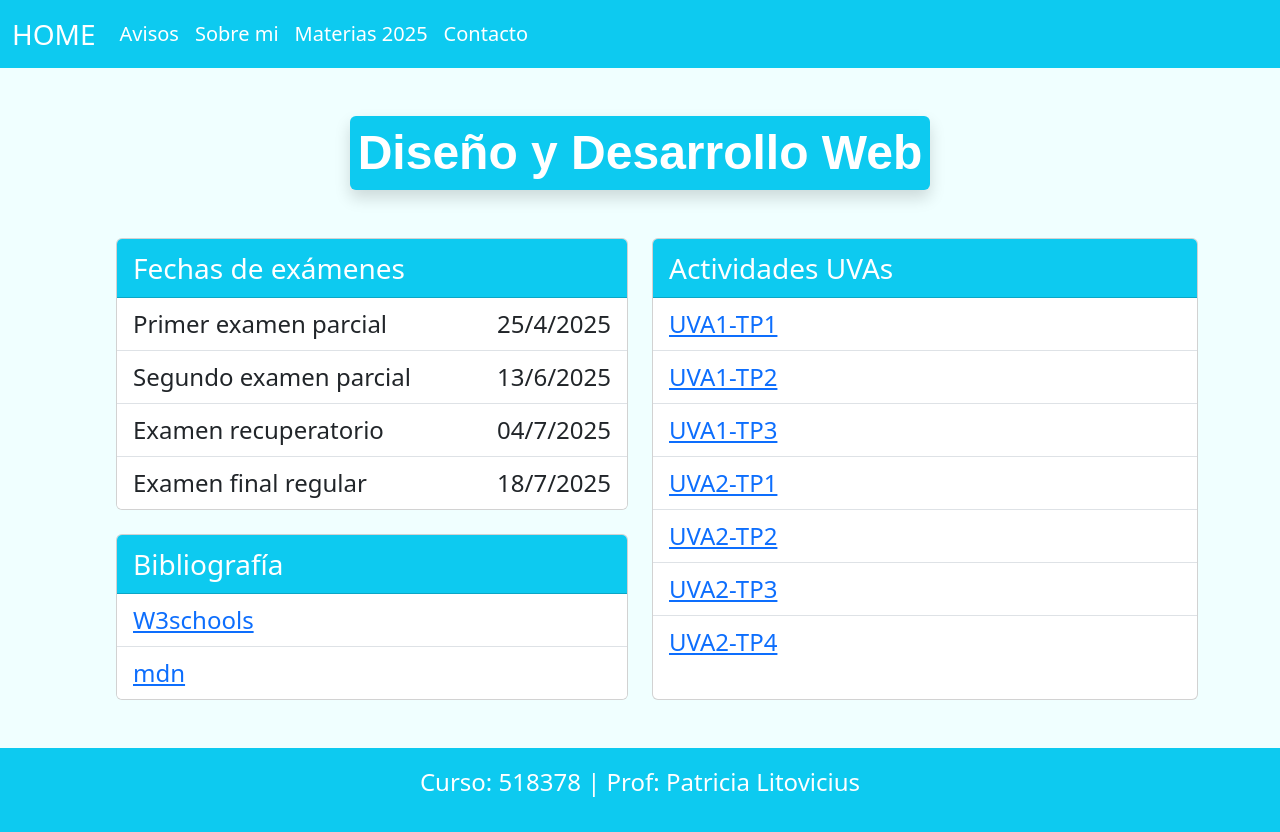
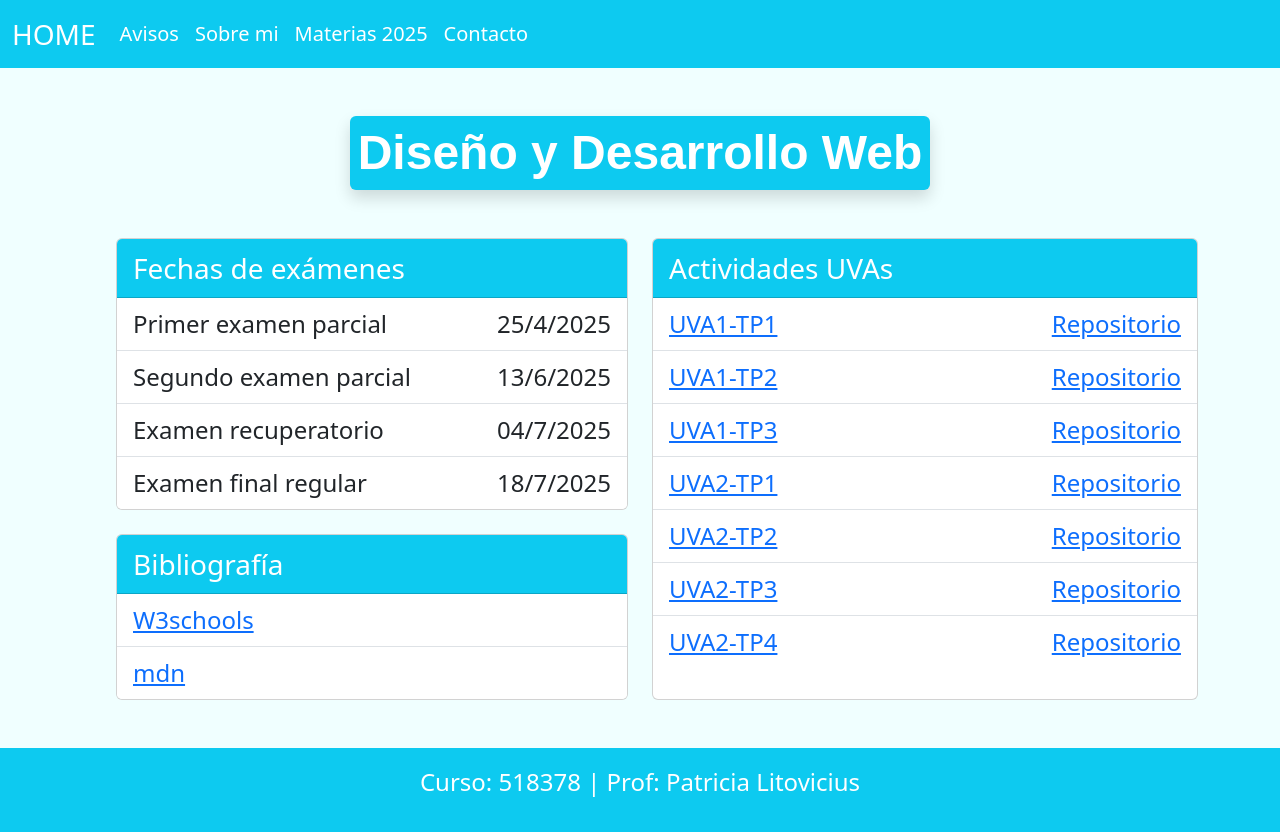
Before and after one commit to SantiConti/uva2-DesarrolloWeb, a plain HTML site: page index.html in a window 1280 px wide. Drawn offline with nearby package versions, Linux system fonts and the light colour scheme.

Commit message:
Add files via upload

```diff
--- a/index.html
+++ b/index.html
@@ -89,14 +89,14 @@
                         <div class="card-header bg-info text-white fs-3">Actividades UVAs</div>
                         <ul class="list-group list-group-flush fs-4">
                             <!-- UVA1 -->
-                            <li class="list-group-item"><a href="https://santiconti.github.io/uva1-TP1/" target="_blank">UVA1-TP1</a></li>
-                            <li class="list-group-item"><a href="https://santiconti.github.io/uva1-TP2/" target="_blank">UVA1-TP2</a></li>
-                            <li class="list-group-item"><a href="https://santiconti.github.io/uva1-TP3/" target="_blank">UVA1-TP3</a></li>
+                            <li class="list-group-item d-flex justify-content-between"><a href="https://santiconti.github.io/uva1-TP1/" target="_blank">UVA1-TP1</a> <a href="https://github.com/SantiConti/uva1-TP1.git" target="_blank">Repositorio</a></li>
+                            <li class="list-group-item d-flex justify-content-between"><a href="https://santiconti.github.io/uva1-TP2/" target="_blank">UVA1-TP2</a> <a href="https://github.com/SantiConti/uva1-TP2.git" target="_blank">Repositorio</a></li>
+                            <li class="list-group-item d-flex justify-content-between"><a href="https://santiconti.github.io/uva1-TP3/" target="_blank">UVA1-TP3</a> <a href="https://github.com/SantiConti/uva1-TP3.git" target="_blank">Repositorio</a></li>
                             <!-- UVA2 -->
-                            <li class="list-group-item"><a href="https://santiconti.github.io/uva2-TP1/" target="_blank">UVA2-TP1</a></li>
-                            <li class="list-group-item"><a href="https://santiconti.github.io/uva2-TP2/" target="_blank">UVA2-TP2</a></li>
-                            <li class="list-group-item"><a href="https://santiconti.github.io/uva2-TP3/" target="_blank">UVA2-TP3</a></li>
-                            <li class="list-group-item"><a href="https://santiconti.github.io/uva2-TP4/" target="_blank">UVA2-TP4</a></li>
+                            <li class="list-group-item d-flex justify-content-between"><a href="https://santiconti.github.io/uva2-TP1/" target="_blank">UVA2-TP1</a> <a href="https://github.com/SantiConti/uva2-TP1.git" target="_blank">Repositorio</a></li>
+                            <li class="list-group-item d-flex justify-content-between"><a href="https://santiconti.github.io/uva2-TP2/" target="_blank">UVA2-TP2</a> <a href="https://github.com/SantiConti/uva2-TP2.git" target="_blank">Repositorio</a></li>
+                            <li class="list-group-item d-flex justify-content-between"><a href="https://santiconti.github.io/uva2-TP3/" target="_blank">UVA2-TP3</a> <a href="https://github.com/SantiConti/uva2-TP3.git" target="_blank">Repositorio</a></li>
+                            <li class="list-group-item d-flex justify-content-between"><a href="https://santiconti.github.io/uva2-TP4/" target="_blank">UVA2-TP4</a> <a href="https://github.com/SantiConti/uva2-TP4.git" target="_blank">Repositorio</a></li>
                         </ul>
                     </div>
                 </div>
```
